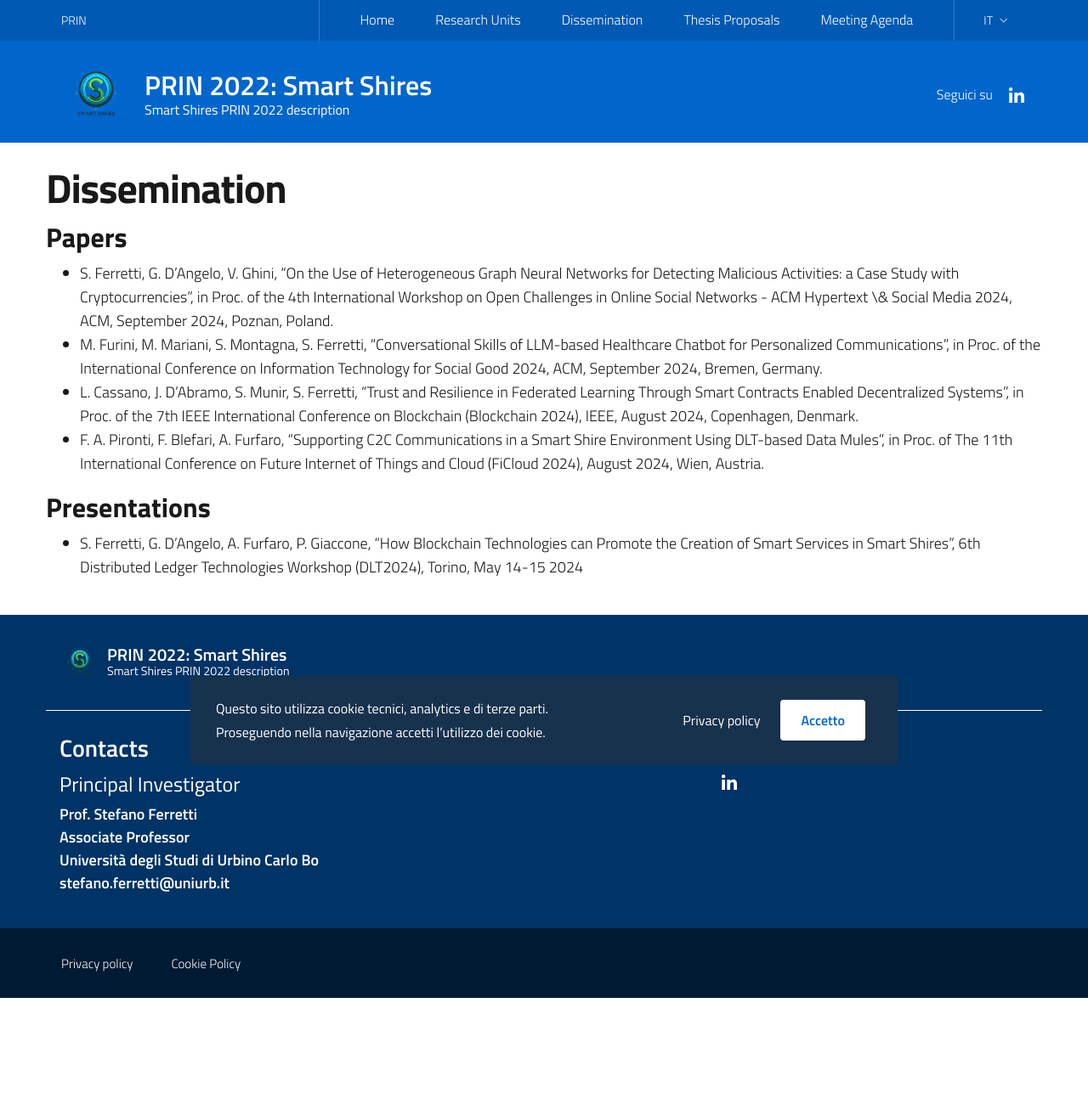
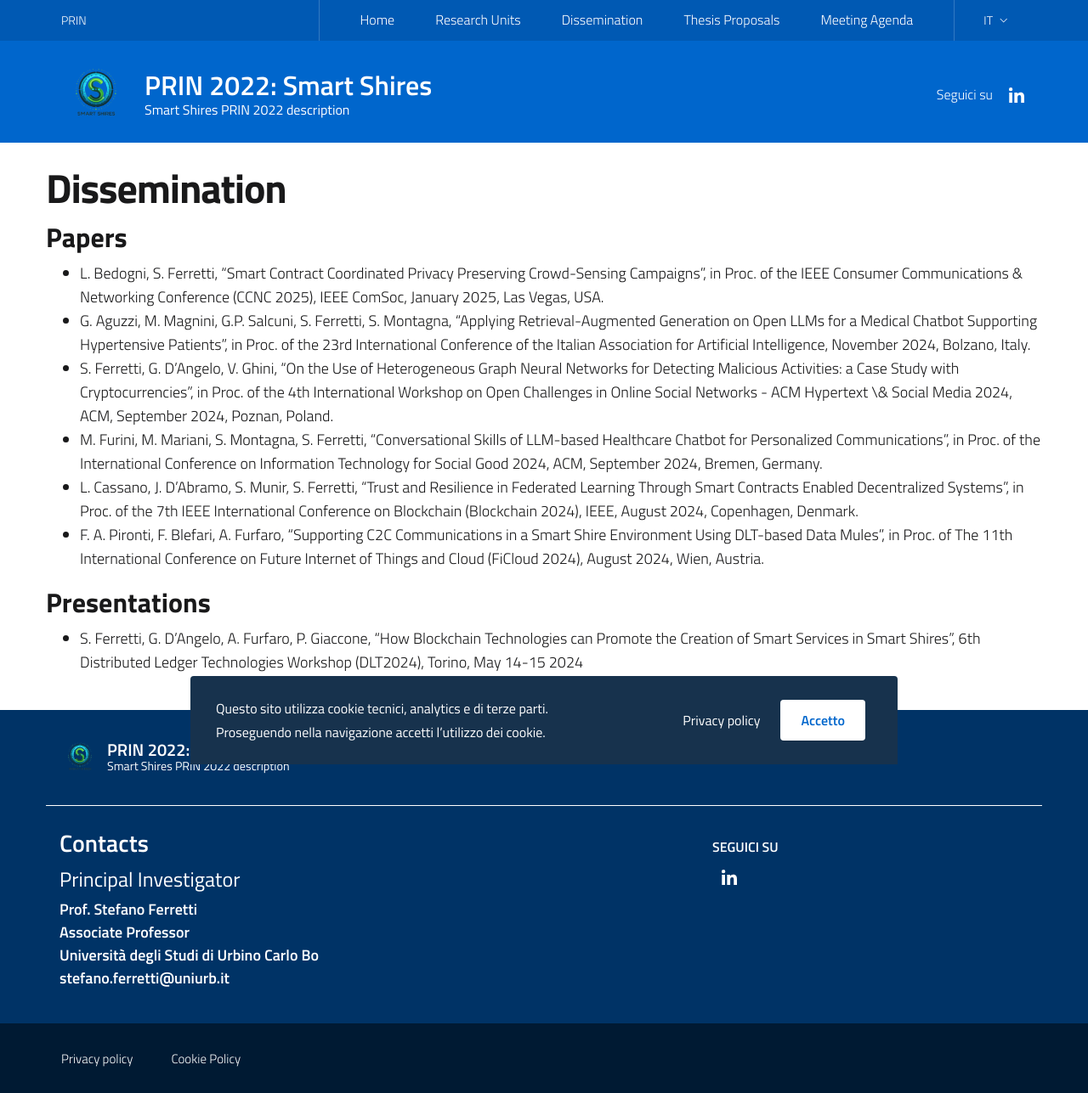
Before and after one commit to smartshires/smartshires.github.io, a Jekyll site: the page built from it/dissemination.md, in a window 1280 px wide. Shown: the whole page at 85% size. Built offline with Jekyll 4.4.1, drawn with Linux system fonts in a browser that asks for light colours; before the commit the page ends 1175 px from its top, so only the background shows below that.

Commit message:
Update dissemination.md

```diff
--- a/it/dissemination.md
+++ b/it/dissemination.md
@@ -7,6 +7,8 @@ permalink: /it/dissemination
 ---
 
 ### Papers
+- L. Bedogni, S. Ferretti, "Smart Contract Coordinated Privacy Preserving Crowd-Sensing Campaigns", in Proc. of the IEEE Consumer Communications & Networking Conference (CCNC 2025), IEEE ComSoc, January 2025, Las Vegas, USA.
+- G. Aguzzi, M. Magnini, G.P. Salcuni, S. Ferretti, S. Montagna, "Applying Retrieval-Augmented Generation on Open LLMs for a Medical Chatbot Supporting Hypertensive Patients", in Proc. of the 23rd International Conference of the Italian Association for Artificial Intelligence, November 2024, Bolzano, Italy.
 - S. Ferretti, G. D'Angelo, V. Ghini, "On the Use of Heterogeneous Graph Neural Networks for Detecting Malicious Activities: a Case Study with Cryptocurrencies", in Proc. of the 4th International Workshop on Open Challenges in Online Social Networks - ACM Hypertext \& Social Media 2024, ACM, September 2024, Poznan, Poland.
 - M. Furini, M. Mariani, S. Montagna, S. Ferretti, "Conversational Skills of LLM-based Healthcare Chatbot for Personalized Communications", in Proc. of the International Conference on Information Technology for Social Good 2024, ACM, September 2024, Bremen, Germany.
 - L. Cassano, J. D'Abramo, S. Munir, S. Ferretti, "Trust and Resilience in Federated Learning Through Smart Contracts Enabled Decentralized Systems", in Proc. of the 7th IEEE International Conference on Blockchain (Blockchain 2024), IEEE, August 2024, Copenhagen, Denmark.
```
